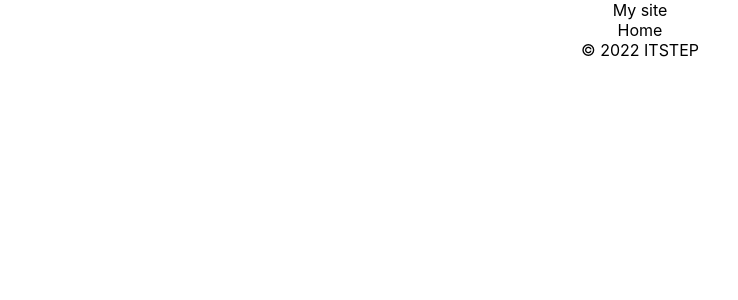
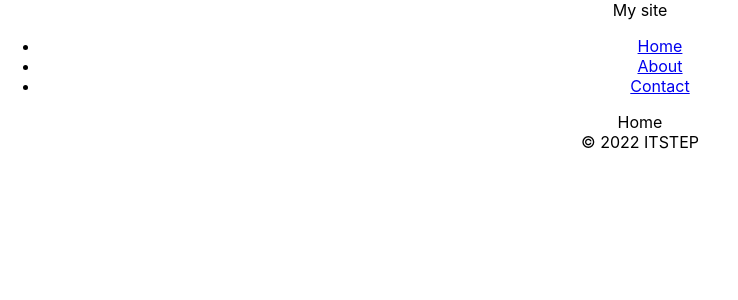
Before and after one commit to IsypMykhailo/NodeJS, a React (Create React App) app in the folder 07_jsFrameworks/my-react/: page / in a window 1280 px wide. Shown: the top 300 px of the page, without its empty margins (0-738 px from the left). Built offline with nearby package versions, Linux system fonts and the light colour scheme.

Commit message:
reactRouting

```diff
--- a/07_jsFrameworks/my-react/src/App.js
+++ b/07_jsFrameworks/my-react/src/App.js
@@ -13,21 +13,23 @@ import PageHome from "./pages/Home";
 import PageAbout from "./pages/About";
 import PageContact from "./pages/Contact";
 import PageError404 from "./pages/Error404";
+import React from "react";
 
 function App() {
   return (
+      <BrowserRouter>
         <div className="App">
             <Header></Header>
-        <BrowserRouter>
                 <Routes>
                     <Route path="/" element={<PageHome />} />
                     <Route path="about" element={<PageAbout />} />
                     <Route path="contact" element={<PageContact />} />
                     <Route path="*" element={<PageError404 />} />
                 </Routes>
-        </BrowserRouter>
             <Footer></Footer>
         </div>
+      </BrowserRouter>
+
   );
 }
 
--- a/07_jsFrameworks/my-react/src/layouts/Header.js
+++ b/07_jsFrameworks/my-react/src/layouts/Header.js
@@ -1,9 +1,12 @@
 import React from "react";
+import MenuMain from "./MenuMain";
 
 class Header extends React.Component {
     render(){
         return(
-            <header>My site</header>
+            <header>My site
+                <MenuMain></MenuMain>
+            </header>
         )
     }
 };
--- /dev/null
+++ b/07_jsFrameworks/my-react/src/layouts/MenuMain.js
@@ -0,0 +1,16 @@
+import React from "react";
+import {Link} from "react-router-dom";
+
+export default class MenuMain extends React.Component {
+    render(){
+        return(
+            <nav>
+                <ul>
+                    <li><Link to="/">Home</Link></li>
+                    <li><Link to="/about">About</Link></li>
+                    <li><Link to="/contact">Contact</Link></li>
+                </ul>
+            </nav>
+        )
+    }
+}
```
Also changed, not shown: 07_jsFrameworks/my-react/src/components/MyArray.js (+8 -0 lines). Lines whose indentation alone changed are shown as unchanged.
